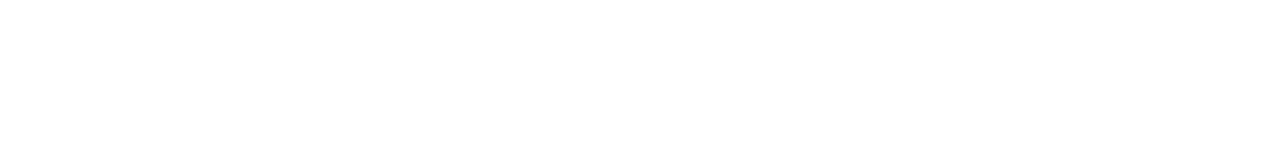
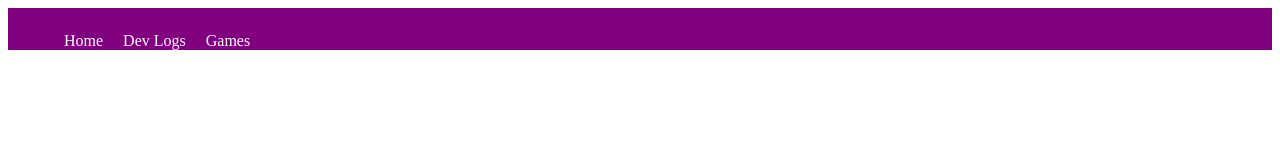
Before and after one commit to bluooga/Blue-Box-Studios, a plain HTML site: page Index.html in a window 1280 px wide. Drawn offline with Linux system fonts and the light colour scheme.

Commit message:
Update main.css

```diff
--- a/main.css
+++ b/main.css
@@ -7,8 +7,8 @@ background: purple;
 }
 
 .nav li{
- float: right;
- padding-left: 1rem;
+ padding-top: 24px;
+ padding-left:1rem;
  display: inline-block;
 
 }
```
